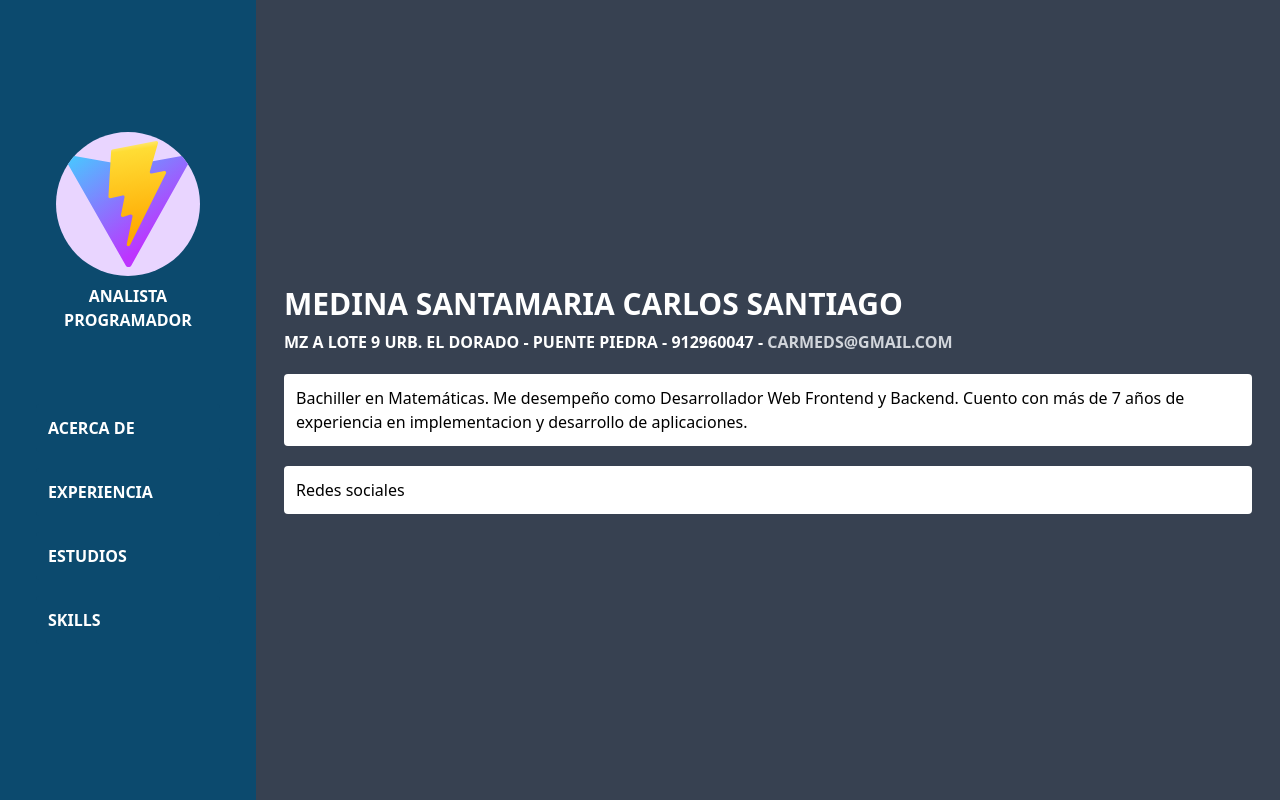
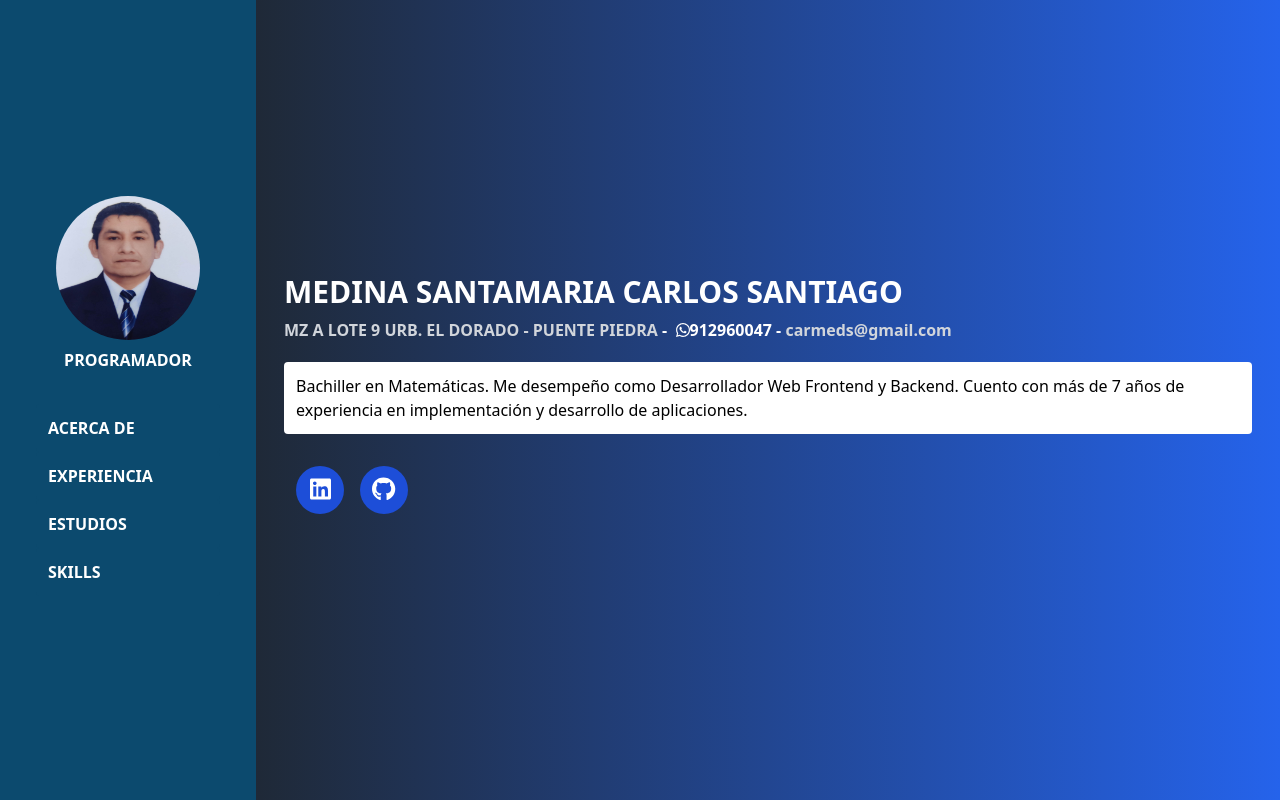
Before and after one commit to carmeds/carmeds, a Vue app: page / in a window 1280 px wide. Built offline with nearby package versions, Linux system fonts and the light colour scheme.

Commit message:
Primera presentacion

```diff
--- a/src/App.vue
+++ b/src/App.vue
@@ -7,7 +7,7 @@ import Asidesm from './components/layouts/Asidesm.vue'
 <template>
   <Aside></Aside>
     <Asidesm />
-    <div class="bg-gray-700 h-screen flex flex-col justify-center content-center sm:ml-64">
+    <div class="bg-gradient-to-r from-gray-800 to-blue-600 h-screen flex flex-col justify-center content-center sm:ml-64">
       <RouterView />
     </div>
 </template>
--- a/src/components/UI/Asidelink.vue
+++ b/src/components/UI/Asidelink.vue
@@ -6,9 +6,12 @@ defineProps({
         required:true,
     }
 })
+
+
 </script>
 <template>
-    <li class="bg-sky-900 hover:bg-sky-600 transition duration-300 p-3 rounded mb-4 flex w-full justify-between text-white font-bold uppercase cursor-pointer items-center">
-       <RouterLink :to="{name: `${milink.name}`}">{{ milink.texto }}</RouterLink>
+    <li class="bg-sky-900 hover:bg-sky-600 transition duration-300 rounded flex w-full justify-between
+    text-white font-bold uppercase cursor-pointer items-center" >
+       <RouterLink class="p-3 w-full" :to="{name: `${milink.name}`}">{{ milink.texto }}</RouterLink>
     </li>
 </template>
--- a/src/components/UI/Asidemilink.vue
+++ b/src/components/UI/Asidemilink.vue
@@ -6,12 +6,20 @@ defineProps({
         required:true,
     }
 })
+const clickenlink=()=>{
+    let mimenubar=document.getElementById("mimenubar")
+    if(mimenubar.classList.contains("hidden")){
+        mimenubar.classList.remove("hidden")
+    }else{
+        mimenubar.classList.add("hidden")
+    }
+}
 
 </script>
 
 <template>
     <li class="bg-sky-900 hover:bg-sky-600 transition duration-700 ease-in p-2 rounded flex w-full justify-between
-        text-white font-bold uppercase cursor-pointer items-center ">
+        text-white font-bold uppercase cursor-pointer items-center " @click="clickenlink">
        <RouterLink :to="{name: `${milink.name}`}">{{ milink.texto }}</RouterLink>
     </li>
 </template>
--- a/src/components/UI/ElementSkill.vue
+++ b/src/components/UI/ElementSkill.vue
@@ -8,8 +8,8 @@ defineProps({
 </script>
 
 <template>
-        <div class="bg-gray-700 rounded-full p-5 m-3 w-24 h-24 flex justify-center items-center hover:bg-gray-500
+        <div class="bg-gray-700 rounded-full p-5 m-3 w-12 h-12 sm:w-24 sm:h-24 flex justify-center items-center hover:bg-gray-500
         cursor-pointer">
-            <font-awesome-icon class="text-white text-5xl font-bold" :icon="[ `${miskil.cod}` , `${miskil.nombre}`]" />
+            <font-awesome-icon class="text-white text-2xl sm:text-5xl font-bold" :icon="[ `${miskil.cod}` , `${miskil.nombre}`]" />
         </div>
 </template>
--- /dev/null
+++ b/src/components/UI/ElementSocial.vue
@@ -0,0 +1,18 @@
+<script setup>
+defineProps({
+    misocial:{
+        type: Object,
+        required:true
+    }
+})
+
+</script>
+
+<template>
+        <div class="bg-blue-700 rounded-full p-5 m-2 w-12 h-12 flex justify-center items-center hover:bg-blue-500
+        cursor-pointer transition duration-700 ease-in-out">
+            <a :href="`${misocial.ruta }`" target="_blank">
+                <font-awesome-icon class="text-white text-2xl font-bold" :icon="[ `${misocial.cod}` , `${misocial.nombre}`]" />
+            </a>
+        </div>
+</template>
--- a/src/components/layouts/Aside.vue
+++ b/src/components/layouts/Aside.vue
@@ -25,16 +25,16 @@ const link4=reactive({
 </script>
 
 <template>
-    <div class="bg-sky-900 fixed top-0 left-0 z-40 w-64 h-screen grid content-center transition-transform -translate-x-full sm:translate-x-0">
+    <div class="bg-sky-900 fixed top-0 left-0 z-40 w-64 h-full grid content-center transition-transform -translate-x-full sm:translate-x-0">
         <div class="p-5">
             <div class="p-2 flex flex-col justify-center">
                 <div class="w-full flex justify-center">
-                    <img class=" bg-purple-200 rounded-full w-36 h-36" src="/public/img/vite.svg" alt="carga de imagen">
+                    <img class=" bg-purple-200 rounded-full w-36 h-36 bg-contain" src="/public/img/foto2022.jpg" alt="carga de imagen">
                 </div>
-                <p class="text-white text-center mt-2 font-bold uppercase">Analista Programador</p>
+                <p class="text-white text-center mt-2 font-bold uppercase">Programador</p>
             </div>
             <nav class="p-2">
-                <ul class="p-2 mt-12">
+                <ul class="p-2 mt-2">
                     <Asidelink :milink="link1" />
                     <Asidelink :milink="link2" />
                     <Asidelink :milink="link3" />
--- a/src/components/layouts/Asidesm.vue
+++ b/src/components/layouts/Asidesm.vue
@@ -24,6 +24,7 @@ const menubar=()=>{
     let menu=document.getElementById("mimenubar")
     if(menu.classList.contains("hidden")){
         menu.classList.remove("hidden")
+        menu.classList.add("w-full")
     }else{
         menu.classList.add("hidden")
     }
@@ -32,7 +33,7 @@ const menubar=()=>{
 </script>
 
 <template>
-  <div class="bg-gray-700 sm:ml-64 sm:hidden  w-full absolute mt-0">
+  <div class="bg-gray-800 w-full sm:ml-64 sm:hidden absolute mt-0">
     <div @click="menubar" class="bg-gray-800 p-2 h-12 w-12 text-white uppercase font-bold flex justify-center items-center cursor-pointer">
       <font-awesome-icon :icon="['fas', 'bars']" />
     </div>
--- a/src/main.js
+++ b/src/main.js
@@ -5,8 +5,8 @@ import { createPinia } from 'pinia'
 
 import { library } from '@fortawesome/fontawesome-svg-core'
 import { FontAwesomeIcon } from '@fortawesome/vue-fontawesome'
-import { faBootstrap, faCss3Alt, faFreeCodeCamp, faGitAlt, faHtml5, faLaravel, faPhp, faSquareJs, faVuejs } from '@fortawesome/free-brands-svg-icons'
-library.add(faHtml5,faCss3Alt,faSquareJs,faVuejs,faBootstrap,faPhp,faLaravel,faGitAlt,faFreeCodeCamp,faDatabase,faBars)
+import { faBootstrap, faCss3Alt, faFreeCodeCamp, faGitAlt, faGithub, faHtml5, faLaravel, faLinkedin, faPhp, faSquareJs, faVuejs, faWhatsapp } from '@fortawesome/free-brands-svg-icons'
+library.add(faHtml5,faCss3Alt,faSquareJs,faVuejs,faBootstrap,faPhp,faLaravel,faGitAlt,faFreeCodeCamp,faDatabase,faBars, faLinkedin, faGithub, faWhatsapp)
 
 import App from './App.vue'
 import router from './router'
--- a/src/views/EstudiosView.vue
+++ b/src/views/EstudiosView.vue
@@ -18,7 +18,7 @@
   const estudios3=reactive({
     profesion:'Especialista en Excel 2013',
     centro:'Sistemas UNI',
-    detalle:'Tecnico Excel Básico - Excel Avanzado - Desarróllo de Aplicaciones VBA - Macros',
+    detalle:'Tecnico Excel Básico - Excel Avanzado - Desarrollo de Aplicaciones VBA - Macros',
     fecha:'Fecha de ingreso: 2013'
   })
 
@@ -32,7 +32,7 @@
   const estudios5=reactive({
     profesion:'Experto en Hardware y Redes de Pcs 2010',
     centro:'Sistemas UNI',
-    detalle:'Tecnico Ensamblaje - Cónfiguración de Dispositivos y Utilitarios - Mantenimiento y Reparación de PCS - Conectividad y Cableado Estructurado',
+    detalle:'Técnico Ensamblaje - Cónfiguración de Dispositivos y Utilitarios - Mantenimiento y Reparación de PCS - Conectividad y Cableado Estructurado',
     fecha:'Fecha de ingreso: 2013'
   })
 
--- a/src/views/ExperienciaView.vue
+++ b/src/views/ExperienciaView.vue
@@ -19,14 +19,14 @@ const experiencia2=reactive({
 const experiencia3=reactive({
     puesto:'Programador',
     empresa:'Soreto SAC',
-    detalle:'Programacion de Sistema de control de Ventas. Realizado en Visual Basic 6.0 y Mysql',
+    detalle:'Programación de Sistema de control de Ventas. Realizado en Visual Basic 6.0 y Mysql',
     fecha:'Octubre 2013 - Abril 2015'
 })
 
 const experiencia4=reactive({
     puesto:'Analista de Compras',
     empresa:'Sodexo',
-    detalle:'Uso de tablas dina micas y Macros en Excel – Manejo del Sistema SAP MM registro de compras',
+    detalle:'Uso de tablas dinámicas y Macros en Excel – Manejo del Sistema SAP MM registro de compras',
     fecha:'Marzo 2010 - Enero 2012'
 })
 
--- a/src/views/PrincipalView.vue
+++ b/src/views/PrincipalView.vue
@@ -1,20 +1,41 @@
 <script setup>
+import { reactive } from "vue";
+import ElementSocial from "../components/UI/ElementSocial.vue";
+
+const misocial=reactive({
+    cod:'fab',
+    nombre: 'linkedin',
+    ruta:'https://www.linkedin.com/in/cmedinasantamaria/'
+})
+
+const misocial1=reactive({
+    cod:'fab',
+    nombre: 'github',
+    ruta:'https://github.com/carmeds'
+})
+
 </script>
 
 
 <template>
   <div class="p-5 m-2">
+    <div class=" flex justify-center sm:hidden">
+      <img class=" bg-purple-200 rounded-full w-36 h-36 bg-contain" src="/public/img/foto2022.jpg" alt="carga de imagen">
+    </div>
+
     <h1 class="text-white font-bold uppercase text-3xl">Medina Santamaria Carlos Santiago</h1>
-    <h2 class="text-white font-bold uppercase mt-2">Mz A lote 9 Urb. El Dorado - Puente piedra - 912960047
-      - <span class="text-gray-300">carmeds@gmail.com</span>
+    <h2 class="text-white font-bold uppercase mt-2"> <span class="text-gray-300"> Mz A lote 9 Urb. El Dorado - Puente piedra </span>
+      - <span> &nbsp;<font-awesome-icon :icon="['fab', 'whatsapp']" /> </span>912960047
+      - <span class="text-gray-300 lowercase">carmeds@gmail.com</span>
     </h2>
-    <div class="bg-white mt-5 p-3 rounded">
+    <div class="bg-white mt-5 p-3 rounded hidden sm:flex">
       <p>Bachiller en Matemáticas. Me desempeño como Desarrollador Web Frontend y Backend. Cuento con más de 7 años
-        de experiencia en implementacion y desarrollo de aplicaciones.
+        de experiencia en implementación y desarrollo de aplicaciones.
       </p>
     </div>
-    <div class="bg-white mt-5 p-3 rounded">
-      Redes sociales
+    <div class="mt-5 p-1 rounded flex flex-wrap">
+      <ElementSocial :misocial="misocial"/>
+      <ElementSocial :misocial="misocial1"/>
     </div>
   </div>
 </template>
```
Also changed, not shown: public/img/foto2022.jpg (added).
